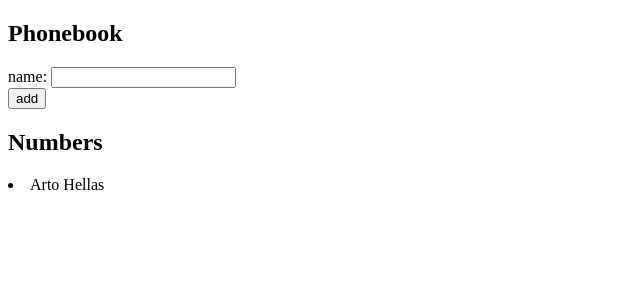
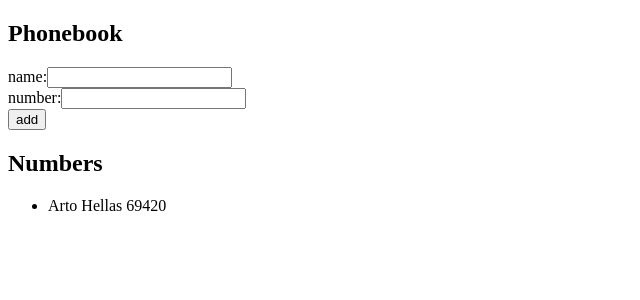
Before and after one commit to jxmijuholx/full-stack-challenge, a React (Vite) app in the folder osa2/puhelinluettelo/: page / in a window 1280 px wide. Shown: the top 300 px of the page, without its empty margins (0-640 px from the left). Built offline with nearby package versions, Linux system fonts and the light colour scheme.

Commit message:
puhelinluettelo step2

```diff
--- a/osa2/puhelinluettelo/src/App.jsx
+++ b/osa2/puhelinluettelo/src/App.jsx
@@ -1,53 +1,63 @@
-import { useState } from 'react'
+import { useState } from 'react';
 
 const App = () => {
   const [persons, setPersons] = useState([
-    { name: 'Arto Hellas' }
-  ])
-  const [newName, setNewName] = useState('')
+    { name: 'Arto Hellas', number: '69420' },
+  ]);
+  const [newName, setNewName] = useState('');
+  const [newNumber, setNewNumber] = useState('');
 
   const addPerson = (event) => {
-    event.preventDefault()
+    event.preventDefault();
     const personObject = {
-      name: newName
+      name: newName,
+      number: newNumber,
+    };
+
+    if (persons.some(person => person.name === newName)) {
+      window.alert(`${newName} is already added to phonebook`);
+    } else if (persons.some(person => person.number === newNumber)) {
+      window.alert(`${newNumber} is already added to phonebook`);
+    } else {
+      setPersons(persons.concat(personObject));
+      setNewName('');
+      setNewNumber('');
     }
-    if (persons.some(person => person.name === newName)) {
-      window.alert(`${newName} is already added to phonebook`)
-      return
-    }else{
-      setPersons(persons.concat(personObject))
-      console.log(persons)
-      setNewName('')
-    }
-  }
+  };
 
   const handleNameChange = (event) => {
-    console.log(event.target.value)
-    setNewName(event.target.value)
-  }
+    setNewName(event.target.value);
+  };
+
+  const handleNumberChange = (event) => {
+    setNewNumber(event.target.value);
+  };
 
   return (
     <div>
       <h2>Phonebook</h2>
       <form onSubmit={addPerson}>
         <div>
-          name: <input
-          value={newName}
-          onChange={handleNameChange}
-          />
+          name:
+          <input value={newName} onChange={handleNameChange} />
+          <br />
+          number:
+          <input value={newNumber} onChange={handleNumberChange} />
         </div>
         <div>
           <button type="submit">add</button>
         </div>
       </form>
       <h2>Numbers</h2>
-        {persons.map(person =>
-      <li key={person.name}>
-          {person.name}
-      </li>)}
+      <ul>
+        {persons.map(person => (
+          <li key={person.name}>
+            {person.name} {person.number}
+          </li>
+        ))}
+      </ul>
     </div>
-  )
+  );
+};
 
-}
-
-export default App
+export default App;
```
